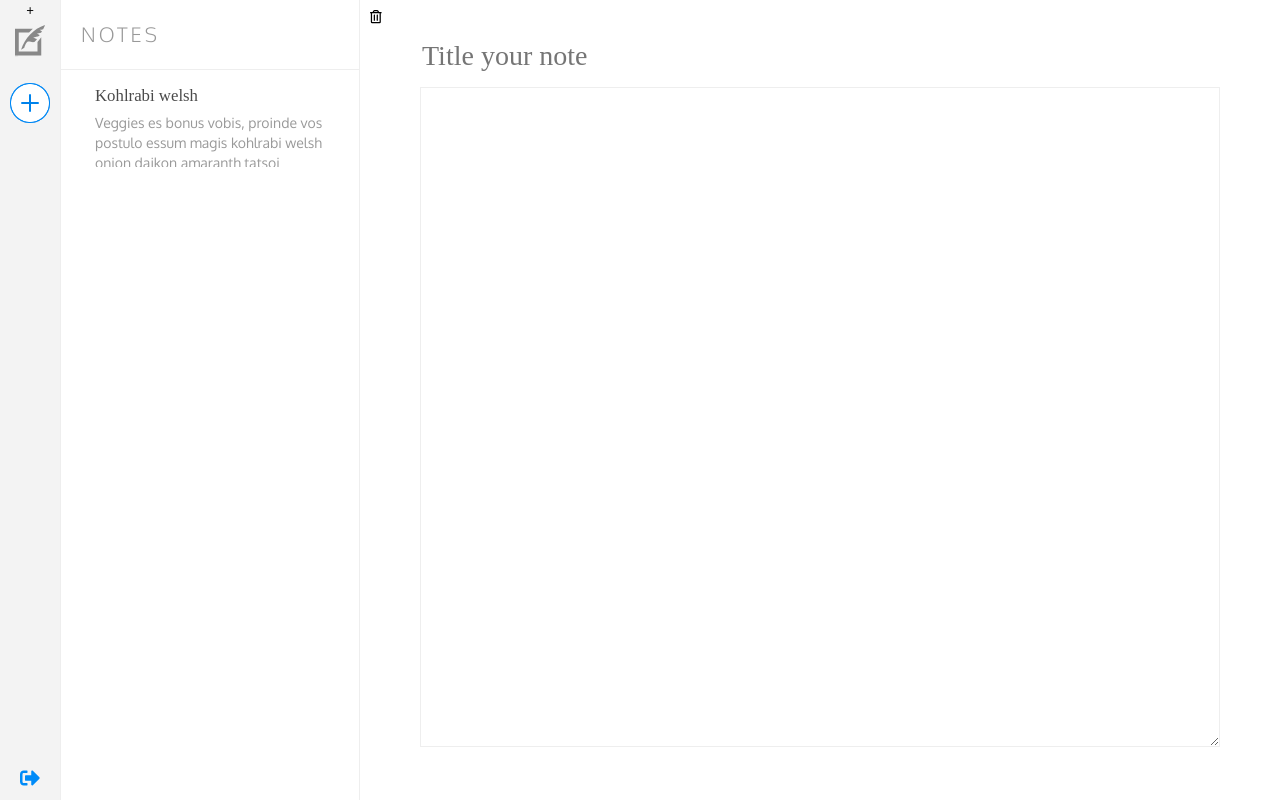
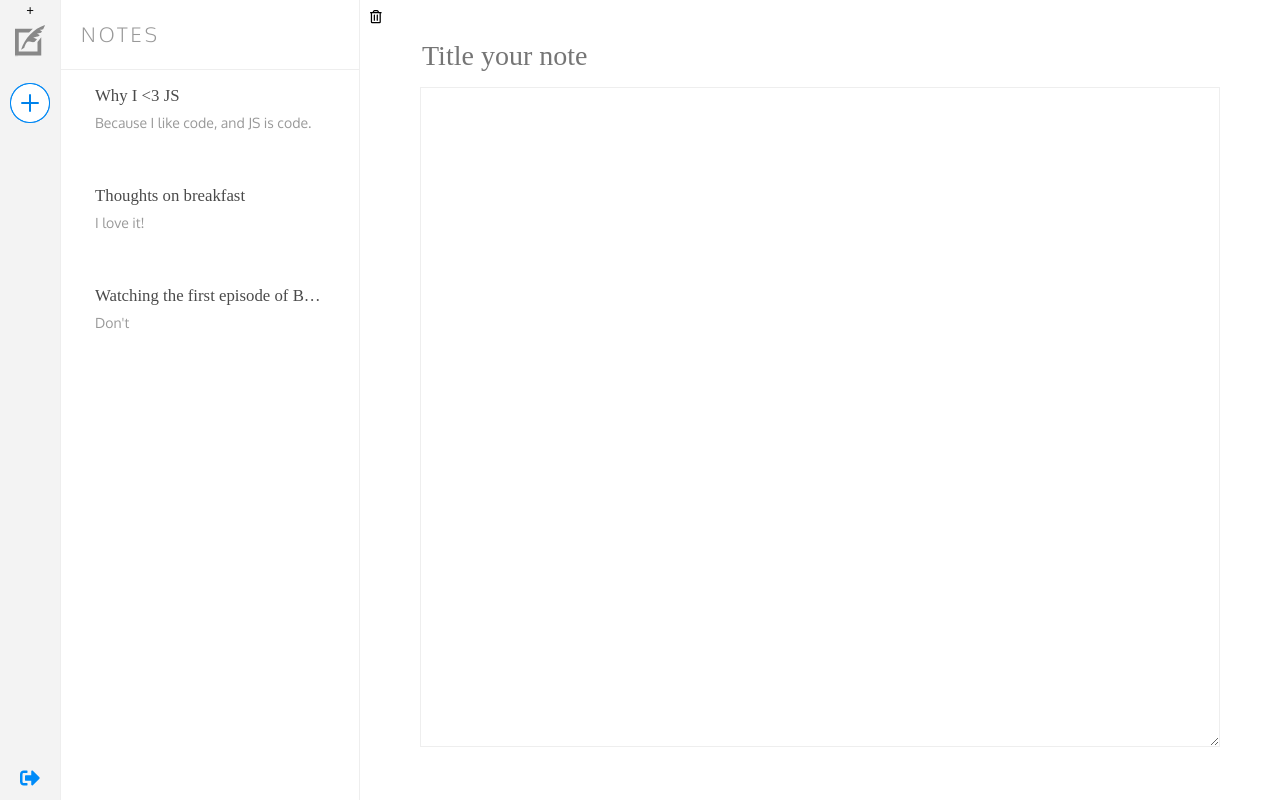
Before and after one commit to crawfo58/noteherder, a React (Create React App) app: page / in a window 1280 px wide. Built offline with nearby package versions, Linux system fonts and the light colour scheme; a web font is replaced by a local one.

Commit message:
Dynamically render notes from an array

```diff
--- /dev/null
+++ b/src/Note.js
@@ -0,0 +1,20 @@
+import React from 'react'
+
+const Note = (props) => {
+    return (
+      <li className="Note">
+        <div className="note">
+          <div className="note-title">
+            {props.note.title}
+          </div>
+          <div className="note-body">
+            <p>
+              {props.note.body}
+            </p>
+          </div>
+        </div>
+      </li>
+    )
+}
+
+export default Note
--- a/src/NoteList.js
+++ b/src/NoteList.js
@@ -1,25 +1,33 @@
 import React from 'react'
 
 import './NoteList.css'
+import Note from './Note'
 
 const NoteList = () => {
+  const notes = [
+    {
+      id: 1,
+      title: 'Why I <3 JS',
+      body: 'Because I like code, and JS is code.'
+    },
+    {
+      id: 2,
+      title: 'Thoughts on breakfast',
+      body: 'I love it!'
+    },
+    {
+      id: 3,
+      title: 'Watching the first episode of Black Mirror with your parents',
+      body: 'Don\'t'
+    }
+  ]
+
   return (
     <div className="NoteList">
       <h3>Notes</h3>
       <ul id="notes">
         <a className="active">
-              <li>
-                <div className="note">
-                  <div className="note-title">
-                    Kohlrabi welsh
-                  </div>
-                  <div className="note-body">
-                    <p>
-                      Veggies es bonus vobis, proinde vos postulo essum magis kohlrabi welsh onion daikon amaranth tatsoi tomatillo melon azuki bean garlic.
-                    </p>
-                  </div>
-                </div>
-              </li>
+          {notes.map(note => <Note note={note} />)}
         </a>
       </ul>
     </div>
```
Lines whose indentation alone changed are shown as unchanged.
